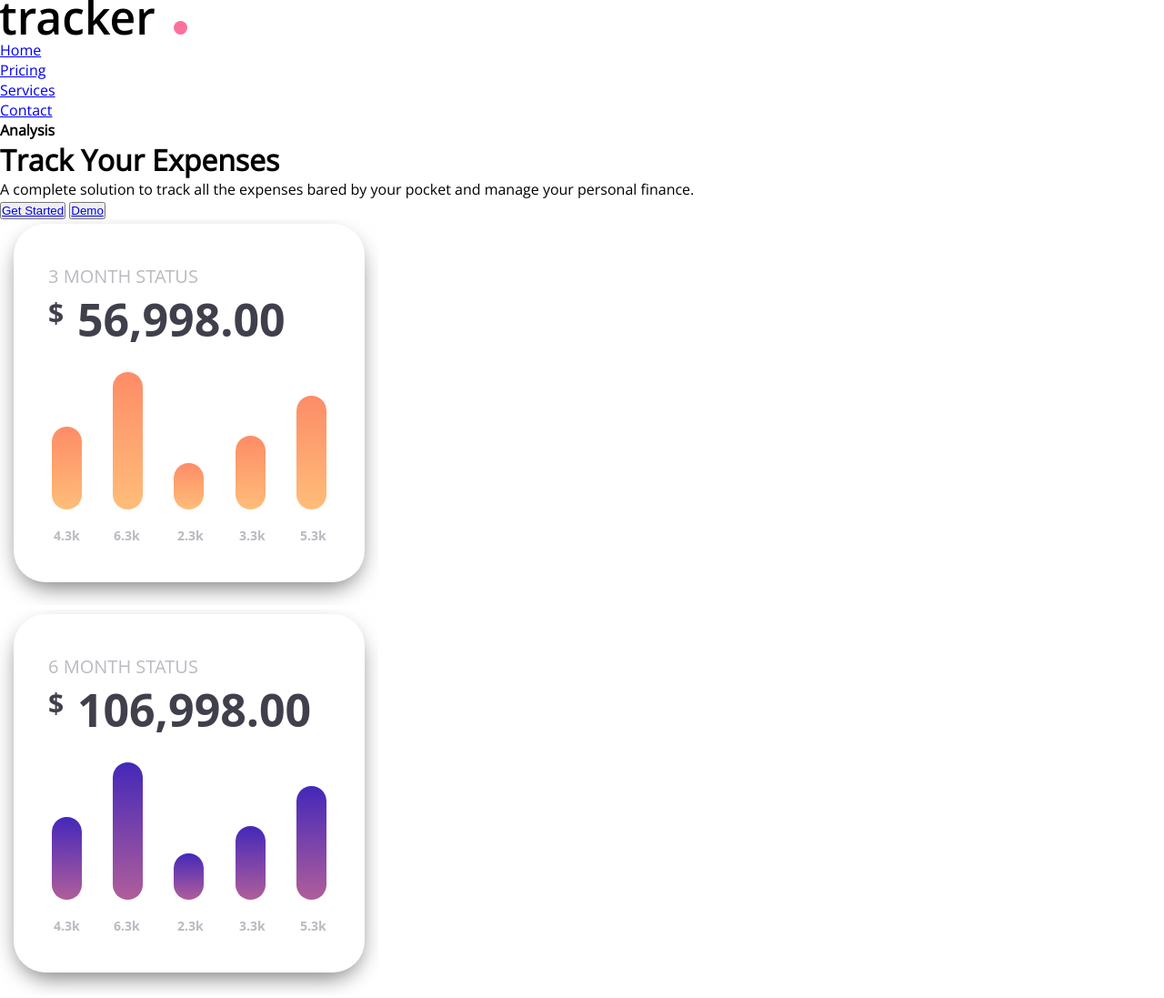
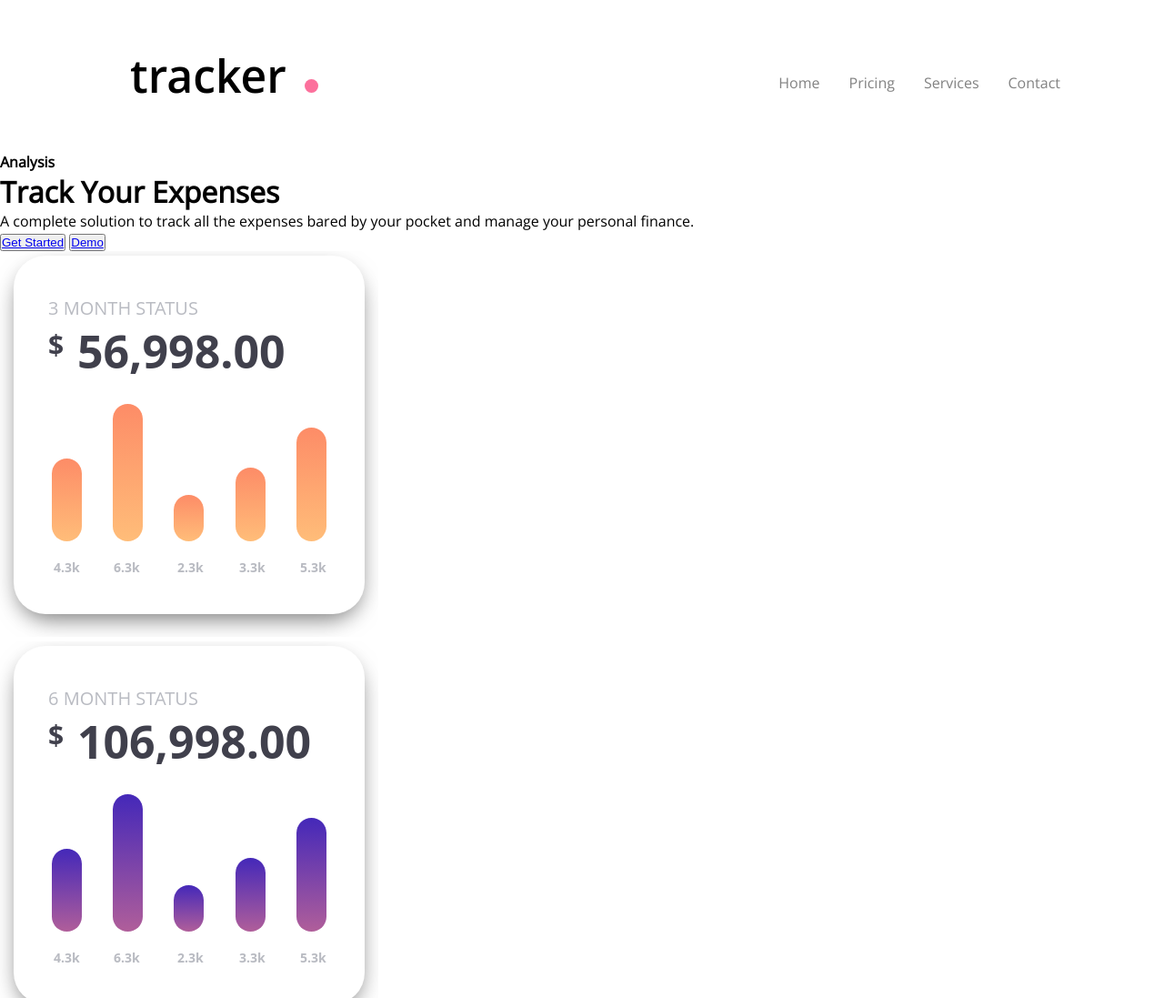
Before and after one commit to fernandadominguez/netlify-git-site, a plain HTML site: page index.html in a window 1280 px wide. Shown: the top 1097 px of the page at 91% size. Drawn offline with nearby package versions, Linux system fonts and the light colour scheme.

Commit message:
added nav styling

```diff
--- a/styles.css
+++ b/styles.css
@@ -9,4 +9,36 @@
 }
 
 body {
-    font-family: 'Open Sans', sans-serif;}
+    font-family: 'Open Sans', sans-serif;
+}
+
+/***********/
+/* nav bar */
+/***********/
+
+nav {
+    padding: 1em;
+    display: flex;
+}
+nav img {
+    padding: 3em 0 3em 8em;
+}
+
+nav ul {
+    width: 65vw;
+    padding-top: 4em;
+
+    display: flex;
+    justify-content: flex-end;
+
+    list-style-type: none;
+}
+
+nav a {
+    padding: 1em;
+    margin-left: 0;
+
+    text-decoration: none;
+
+    color: #828282;
+}
```
